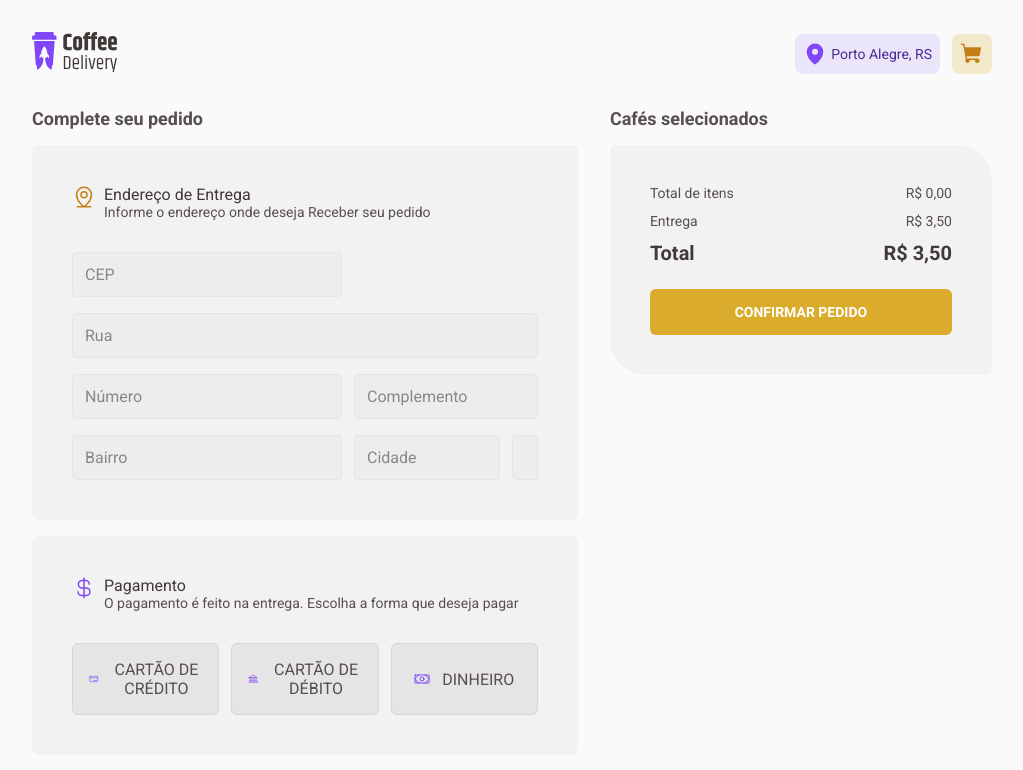
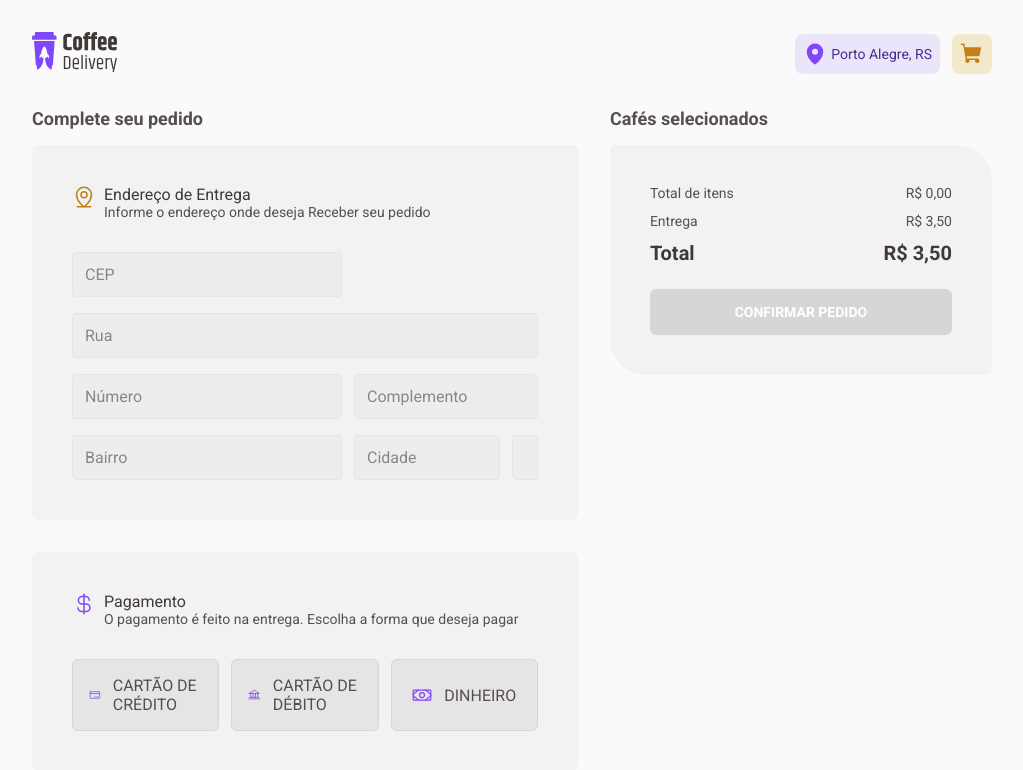
Before and after one commit to JustSpica/coffee-delivery, a React (Vite) app: page /checkout in a window 1280 px wide. Shown: the top 770 px of the page, without its empty margins (128-1151 px from the left). Built offline with nearby package versions, Linux system fonts and the light colour scheme.

Commit message:
feat: created functionality to save user data

```diff
--- a/src/pages/Checkout/components/ConfirmPayment/index.tsx
+++ b/src/pages/Checkout/components/ConfirmPayment/index.tsx
@@ -12,7 +12,11 @@ import {
 
 import { CoffeesCard } from "./components/CoffeesCard";
 
-export function ConfirmPayment() {
+interface ConfirmPaymentProps {
+	isDisabled: boolean;
+}
+
+export function ConfirmPayment({ isDisabled }: ConfirmPaymentProps) {
 	const { coffeesCart } = usePaymentContext();
 
 	const totalItemsAmount = coffeesCart.reduce((accumulator, coffe) => {
@@ -66,7 +70,9 @@ export function ConfirmPayment() {
 					</span>
 				</TotalValue>
 			</div>
-			<ConfirmButton>Confirmar Pedido</ConfirmButton>
+			<ConfirmButton type="submit" disabled={isDisabled}>
+				Confirmar Pedido
+			</ConfirmButton>
 		</ConfirmPaymentRoot>
 	);
 }
--- a/src/pages/Checkout/components/ConfirmPayment/styles.ts
+++ b/src/pages/Checkout/components/ConfirmPayment/styles.ts
@@ -77,5 +77,10 @@ export const ConfirmButton = styled.button`
 		&:hover {
 			background-color: ${theme.colors["orange-400"]};
 		}
+
+		&:disabled {
+			background-color: ${theme.colors["zinc-500"]};
+			cursor: not-allowed;
+		}
 	`}
 `;
--- a/src/pages/Checkout/components/Form/index.tsx
+++ b/src/pages/Checkout/components/Form/index.tsx
@@ -1,11 +1,28 @@
 import React from "react";
-import { MapPinLine } from "phosphor-react";
+import { useFormContext } from "react-hook-form";
+import {
+	Bank,
+	CreditCard,
+	CurrencyDollar,
+	MapPinLine,
+	Money,
+} from "phosphor-react";
 
-import { FormContainer, FormRoot, TextField } from "./styles";
+import {
+	FieldsSection,
+	FormSection,
+	FormRoot,
+	PaymentAction,
+	PaymentSection,
+	TextField,
+} from "./styles";
 
 export function Form() {
+	const { register } = useFormContext();
+
 	return (
 		<FormRoot>
+			<FormSection>
 				<header>
 					<MapPinLine size={24} />
 					<div className="titleForm">
@@ -13,21 +30,83 @@ export function Form() {
 						<span>Informe o endereço onde deseja Receber seu pedido</span>
 					</div>
 				</header>
-			<FormContainer>
+				<FieldsSection>
 					<div className="gridWithOneField">
-					<TextField placeholder="CEP" />
+						<TextField
+							placeholder="CEP"
+							{...register("cep", { required: true })}
+						/>
 					</div>
-				<TextField placeholder="Rua" />
+					<TextField
+						placeholder="Rua"
+						{...register("street", { required: true })}
+					/>
 					<div className="gridWithTwoField">
-					<TextField placeholder="Número" />
-					<TextField placeholder="Complemento" />
+						<TextField
+							placeholder="Número"
+							{...register("houseNumber", { required: true })}
+						/>
+						<TextField placeholder="Complemento" {...register("complement")} />
 					</div>
 					<div className="gridWithThreeField">
-					<TextField placeholder="Bairro" />
-					<TextField placeholder="Cidade" />
-					<TextField placeholder="UF" />
+						<TextField
+							placeholder="Bairro"
+							{...register("district", { required: true })}
+						/>
+						<TextField
+							placeholder="Cidade"
+							{...register("city", { required: true })}
+						/>
+						<TextField
+							placeholder="UF"
+							{...register("state", { required: true })}
+						/>
 					</div>
-			</FormContainer>
+				</FieldsSection>
+			</FormSection>
+			<PaymentSection>
+				<header>
+					<CurrencyDollar size={24} />
+					<div className="titleForm">
+						<h4>Pagamento</h4>
+						<span>
+							O pagamento é feito na entrega. Escolha a forma que deseja pagar
+						</span>
+					</div>
+				</header>
+				<PaymentAction>
+					<input
+						id="credit"
+						type="radio"
+						value="credit"
+						{...register("paymentType", { required: true })}
+					/>
+					<label htmlFor="credit">
+						<CreditCard size={20} />
+						<span>Cartão de Crédito</span>
+					</label>
+					<input
+						id="debit"
+						type="radio"
+						value="debit"
+						{...register("paymentType")}
+					/>
+					<label htmlFor="debit">
+						<Bank size={20} />
+						<span>Cartão de Débito</span>
+					</label>
+					<input
+						id="money"
+						type="radio"
+						value="money"
+						{...register("paymentType")}
+					/>
+					<label htmlFor="money">
+						<Money size={20} />
+						<span>Dinheiro</span>
+					</label>
+				</PaymentAction>
+			</PaymentSection>
 		</FormRoot>
 	);
 }
--- a/src/pages/Checkout/components/Form/styles.ts
+++ b/src/pages/Checkout/components/Form/styles.ts
@@ -1,6 +1,14 @@
 import styled, { css } from "styled-components";
 
 export const FormRoot = styled.section`
+	${({ theme }) => css`
+		display: flex;
+		flex-direction: column;
+		gap: ${theme.space[8]};
+	`}
+`;
+
+export const FormSection = styled.div`
 	${({ theme }) => css`
 		width: 100%;
 		padding: ${theme.space[10]};
@@ -37,7 +45,7 @@ export const FormRoot = styled.section`
 	`}
 `;
 
-export const FormContainer = styled.form`
+export const FieldsSection = styled.div`
 	${({ theme }) => css`
 		width: 100%;
 		margin-top: ${theme.space[8]};
@@ -65,11 +73,7 @@ export const FormContainer = styled.form`
 	`}
 `;
 
-interface TextFieldProps {
-	optional?: boolean;
-}
-
-export const TextField = styled.input<TextFieldProps>`
+export const TextField = styled.input`
 	${({ theme }) => css`
 		width: 100%;
 		padding: ${theme.space[3]};
@@ -94,3 +98,96 @@ export const TextField = styled.input<TextFieldProps>`
 		}
 	`}
 `;
+
+export const PaymentSection = styled.section`
+	${({ theme }) => css`
+		width: 100%;
+		padding: ${theme.space[10]};
+
+		border-radius: ${theme.rounded.md};
+
+		background-color: ${theme.colors["zinc-200"]};
+
+		header {
+			display: flex;
+			gap: ${theme.space[2]};
+
+			color: ${theme.colors["purple-600"]};
+		}
+
+		.titleForm {
+			display: flex;
+			flex-direction: column;
+
+			h4 {
+				font-size: ${theme.fontSizes.md};
+				font-weight: ${theme.fontWeights.regular};
+
+				color: ${theme.colors["zinc-800"]};
+			}
+
+			span {
+				font-size: ${theme.fontSizes.sm};
+				font-weight: ${theme.fontWeights.regular};
+
+				color: ${theme.colors["zinc-700"]};
+			}
+		}
+	`}
+`;
+
+export const PaymentAction = styled.div`
+	${({ theme }) => css`
+		width: 100%;
+		margin-top: ${theme.space[8]};
+
+		display: flex;
+		gap: ${theme.space[3]};
+
+		input {
+			display: none;
+		}
+
+		input:checked + label {
+			border-color: ${theme.colors["purple-600"]};
+
+			background-color: ${theme.colors["purple-200"]};
+		}
+
+		input:not(:checked) + label:hover {
+			background-color: ${theme.colors["zinc-500"]};
+
+			span {
+				color: ${theme.colors["zinc-800"]};
+			}
+		}
+
+		label {
+			padding: ${theme.space[4]};
+			flex: 1;
+
+			display: flex;
+			align-items: center;
+			justify-content: center;
+			gap: ${theme.space[3]};
+
+			border: 1px solid ${theme.colors["zinc-500"]};
+			border-radius: ${theme.rounded.md};
+
+			background-color: ${theme.colors["zinc-400"]};
+			color: ${theme.colors["purple-600"]};
+
+			transition: all 150ms;
+
+			cursor: pointer;
+
+			span {
+				text-transform: uppercase;
+
+				color: ${theme.colors["zinc-700"]};
+
+				transition: all 150ms;
+			}
+		}
+	`}
+`;
--- a/src/pages/Checkout/components/PaymentTypeCard/index.tsx
+++ /dev/null
@@ -1,51 +0,0 @@
-import React, { useState } from "react";
-import { Bank, CreditCard, CurrencyDollar, Money } from "phosphor-react";
-
-import { PaymentButton, PaymentCardAction, PaymentCardRoot } from "./styles";
-
-type PaymentType = "credit" | "debit" | "money" | null;
-
-export function PaymentTypeCard() {
-	const [payment, setPayment] = useState<PaymentType>(null);
-
-	function handleSelectPaymentType(type: PaymentType) {
-		setPayment(type);
-	}
-
-	return (
-		<PaymentCardRoot>
-			<header>
-				<CurrencyDollar size={24} />
-				<div className="titleForm">
-					<h4>Pagamento</h4>
-					<span>
-						O pagamento é feito na entrega. Escolha a forma que deseja pagar
-					</span>
-				</div>
-			</header>
-			<PaymentCardAction>
-				<PaymentButton
-					isActived={payment === "credit"}
-					onClick={() => handleSelectPaymentType("credit")}
-				>
-					<CreditCard />
-					<span>Cartão de Crédito</span>
-				</PaymentButton>
-				<PaymentButton
-					isActived={payment === "debit"}
-					onClick={() => handleSelectPaymentType("debit")}
-				>
-					<Bank />
-					<span>Cartão de Débito</span>
-				</PaymentButton>
-				<PaymentButton
-					isActived={payment === "money"}
-					onClick={() => handleSelectPaymentType("money")}
-				>
-					<Money />
-					<span>Dinheiro</span>
-				</PaymentButton>
-			</PaymentCardAction>
-		</PaymentCardRoot>
-	);
-}
--- a/src/pages/Checkout/components/PaymentTypeCard/styles.ts
+++ /dev/null
@@ -1,103 +0,0 @@
-import styled, { css, DefaultTheme } from "styled-components";
-
-export const PaymentCardRoot = styled.section`
-	${({ theme }) => css`
-		width: 100%;
-		padding: ${theme.space[10]};
-
-		border-radius: ${theme.rounded.md};
-
-		background-color: ${theme.colors["zinc-200"]};
-
-		header {
-			display: flex;
-			gap: ${theme.space[2]};
-
-			color: ${theme.colors["purple-600"]};
-		}
-
-		.titleForm {
-			display: flex;
-			flex-direction: column;
-
-			h4 {
-				font-size: ${theme.fontSizes.md};
-				font-weight: ${theme.fontWeights.regular};
-
-				color: ${theme.colors["zinc-800"]};
-			}
-
-			span {
-				font-size: ${theme.fontSizes.sm};
-				font-weight: ${theme.fontWeights.regular};
-
-				color: ${theme.colors["zinc-700"]};
-			}
-		}
-	`}
-`;
-
-export const PaymentCardAction = styled.div`
-	${({ theme }) => css`
-		width: 100%;
-		margin-top: ${theme.space[8]};
-
-		display: flex;
-		gap: ${theme.space[3]};
-	`}
-`;
-
-interface PaymentButtonProps {
-	isActived: boolean;
-}
-
-const paymentButtonModifier = {
-	actived: (theme: DefaultTheme) => css`
-		border-color: ${theme.colors["purple-600"]};
-
-		background-color: ${theme.colors["purple-200"]};
-	`,
-};
-
-export const PaymentButton = styled.button<PaymentButtonProps>`
-	${({ isActived, theme }) => css`
-		padding: ${theme.space[4]};
-		flex: 1;
-
-		display: flex;
-		align-items: center;
-		justify-content: center;
-		gap: ${theme.space[3]};
-
-		border: 1px solid ${theme.colors["zinc-500"]};
-		border-radius: ${theme.rounded.md};
-
-		background-color: ${theme.colors["zinc-400"]};
-		color: ${theme.colors["purple-600"]};
-
-		cursor: pointer;
-
-		transition: all 150ms;
-
-		${!isActived &&
-		css`
-			&:hover {
-				background-color: ${theme.colors["zinc-500"]};
-
-				span {
-					color: ${theme.colors["zinc-800"]};
-				}
-			}
-		`}
-
-		${isActived && paymentButtonModifier.actived(theme)}
-
-		span {
-			text-transform: uppercase;
-
-			color: ${theme.colors["zinc-700"]};
-
-			transition: all 150ms;
-		}
-	`}
-`;
--- a/src/pages/Checkout/components/index.ts
+++ b/src/pages/Checkout/components/index.ts
@@ -1,3 +1,2 @@
 export * from "./ConfirmPayment";
 export * from "./Form";
-export * from "./PaymentTypeCard";
--- a/src/pages/Checkout/index.tsx
+++ b/src/pages/Checkout/index.tsx
@@ -1,21 +1,49 @@
 import React from "react";
+import { useForm, FormProvider } from "react-hook-form";
 
-import { ConfirmPayment, Form, PaymentTypeCard } from "./components";
+import { usePaymentContext } from "contexts/PaymentContext";
+import { UserData } from "contexts/PaymentContext/context-type";
+
+import { ConfirmPayment, Form } from "./components";
 
 import { CheckoutRoot } from "./styles";
 
 export function Checkout() {
+	const userDataForm = useForm<UserData>({
+		defaultValues: {
+			cep: "",
+			city: "",
+			complement: "",
+			district: "",
+			houseNumber: "",
+			paymentType: "",
+			state: "",
+			street: "",
+		},
+	});
+	const { handleSaveUserData } = usePaymentContext();
+
+	const { formState, handleSubmit } = userDataForm;
+	const { isValid } = formState;
+
+	function handleConfirmPayment(data: UserData) {
+		handleSaveUserData(data);
+	}
+
 	return (
 		<CheckoutRoot>
-			<div className="formSection">
-				<h3>Complete seu pedido</h3>
-				<Form />
-				<PaymentTypeCard />
-			</div>
-			<div className="formSection">
-				<h3>Cafés selecionados</h3>
-				<ConfirmPayment />
-			</div>
+			<form onSubmit={handleSubmit(handleConfirmPayment)}>
+				<div className="content">
+					<h3>Complete seu pedido</h3>
+					<FormProvider {...userDataForm}>
+						<Form />
+					</FormProvider>
+				</div>
+				<div className="content">
+					<h3>Cafés selecionados</h3>
+					<ConfirmPayment isDisabled={!isValid} />
+				</div>
+			</form>
 		</CheckoutRoot>
 	);
 }
--- a/src/pages/Checkout/styles.ts
+++ b/src/pages/Checkout/styles.ts
@@ -5,11 +5,15 @@ export const CheckoutRoot = styled.section`
 		width: 100%;
 		padding: 0 ${theme.space[40]};
 
-		display: grid;
-		grid-template-columns: 1fr 0.7fr;
-		gap: ${theme.space[8]};
+		> form {
+			width: 100%;
 
-		.formSection {
+			display: grid;
+			grid-template-columns: 1fr 0.7fr;
+			gap: ${theme.space[8]};
+		}
+
+		.content {
 			display: flex;
 			flex-direction: column;
 			gap: ${theme.space[4]};
```
Also changed, not shown: src/contexts/PaymentContext/context-type.d.ts (+13 -0 lines), src/contexts/PaymentContext/index.tsx (+9 -1 lines). Lines whose indentation alone changed are shown as unchanged.
